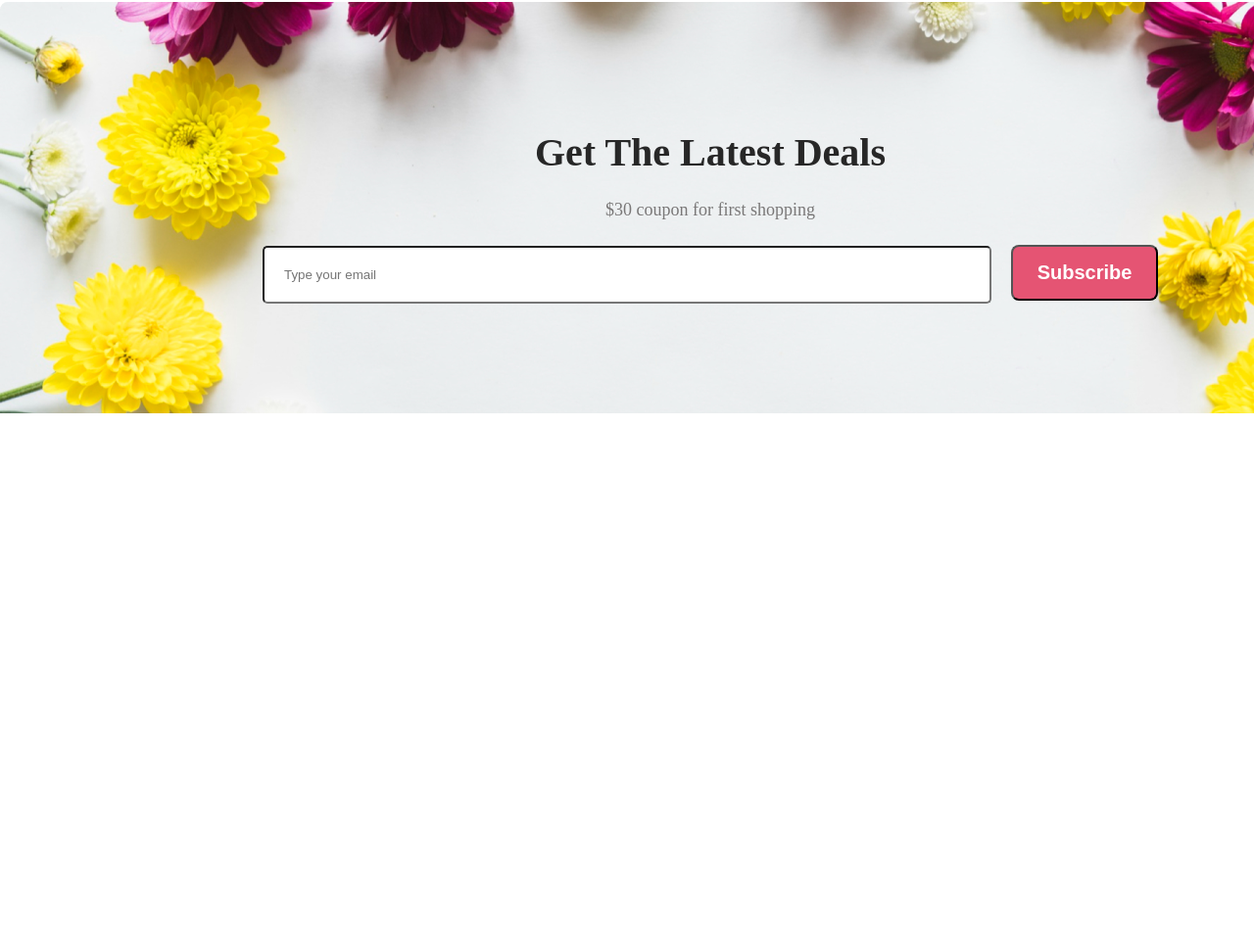
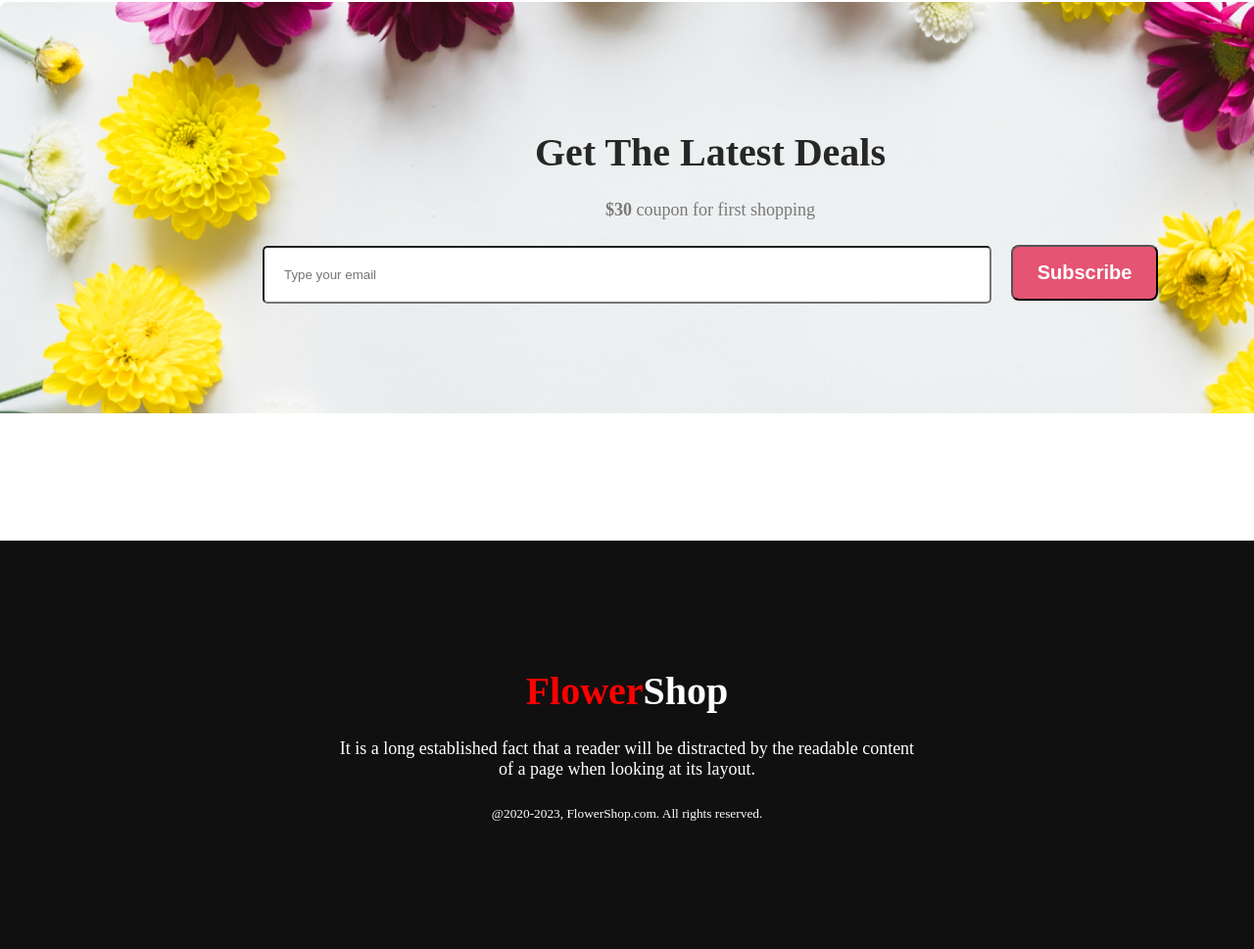
Before and after one commit to alviasad0/First-assigment, a plain HTML site: page index.html in a window 1280 px wide. Shown: the part 3253-4222 px from the top of the page at 98% size. Before the commit the page ends 3693 px from the top, so only its background shows below. Drawn offline with Linux system fonts and the light colour scheme.

Commit message:
added footer section

```diff
--- a/index.html
+++ b/index.html
@@ -93,7 +93,7 @@
         <div class="subscribe-section-main">
             <div class="subscribe-section-all-content">
                 <h1 class="subscribe-title">Get The Latest Deals</h1>
-                <p class="subscribe-paragraph">$30 coupon for first shopping</p>
+                <p class="subscribe-paragraph"> <b>$30 </b>coupon for first shopping</p>
                 <label for="email">
                     <input type="email" class="subscribe-section-email" placeholder="Type your email">
                 </label>
@@ -104,6 +104,13 @@
         </div>
 
     </main>
+    <footer>
+        <div class="footer-main">
+            <h1 class="footer-title"><span class="footer-flower-red">Flower</span>Shop</h1>
+            <p class="footer-paragraph">It is a long established fact that a reader will be distracted by the readable content of a page when looking at its layout.</p>
+            <p class="footer-small"><small>@2020-2023, FlowerShop.com. All rights reserved. </small></p>
+        </div>
+    </footer>
 
 </body>
 
--- a/style.css
+++ b/style.css
@@ -257,3 +257,30 @@
     color: white;
     background-color: #E55473;
 }
+
+/* ################# footer  section styling #################  */
+
+.footer-main{
+    background-color: #111010;
+    color: white;
+    text-align: center;
+    margin-top: 130px;
+}
+.footer-title{
+
+    font-size: 40px;
+    font-weight: 800;
+    padding-top: 130px;
+}
+.footer-flower-red{
+    color: red;
+}
+.footer-paragraph{
+    width: 600px;
+    margin: 25px auto;
+    font-weight: 400;
+    font-size: 18px;
+}
+.footer-small{
+    padding-bottom: 130px;
+}
```
